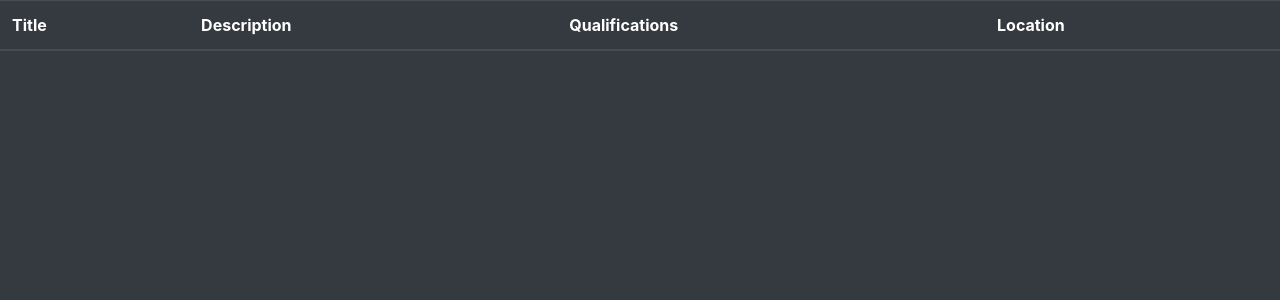
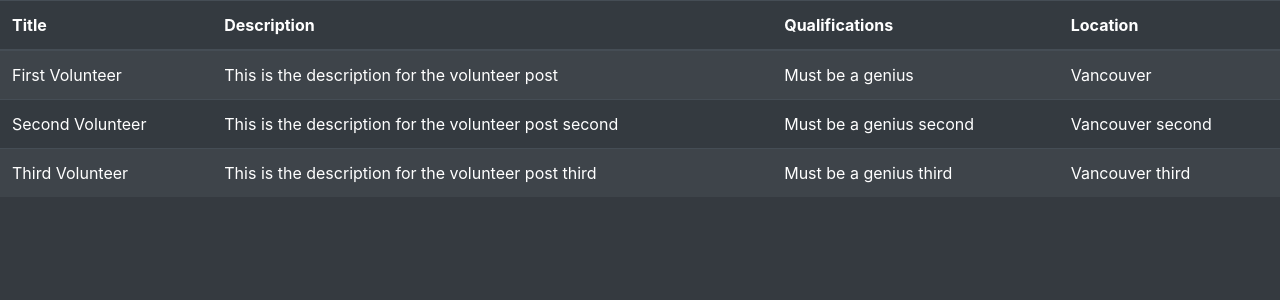
Before and after one commit to volunteerMeProject/volunteerme, a React (Create React App) app: page / in a window 1280 px wide. Shown: the top 300 px of the page. Built offline with nearby package versions, Linux system fonts and the light colour scheme.

Commit message:
Volunteer table dynamically renders volunteer posts

```diff
--- a/src/component/volunteer/VolunteerTable.jsx
+++ b/src/component/volunteer/VolunteerTable.jsx
@@ -5,11 +5,35 @@ class VolunteerTable extends Component {
     volunteerPosts: [],
   }
 
+  async componentDidMount() {
+    const volunteerPosts = [
+      {
+        id: 1,
+        Title: "First Volunteer",
+        Description: "This is the description for the volunteer post",
+        Qualifications: "Must be a genius",
+        Locaion: "Vancouver"
+      },
+      {
+        id: 2,
+        Title: "Second Volunteer",
+        Description: "This is the description for the volunteer post second",
+        Qualifications: "Must be a genius second",
+        Locaion: "Vancouver second"
+      },
+      {
+        id: 3,
+        Title: "Third Volunteer",
+        Description: "This is the description for the volunteer post third",
+        Qualifications: "Must be a genius third",
+        Locaion: "Vancouver third"
+      }
+    ]
+
+    this.setState({ volunteerPosts});
+  }
 
   render() {
-    const style = {
-
-    }
     return (
       <React.Fragment>
         <table className="table table-striped table-dark">
@@ -21,6 +45,16 @@ class VolunteerTable extends Component {
               <th>Location</th>
             </tr>
           </thead>
+          <tbody>
+            {this.state.volunteerPosts.map(volunteerPost => (
+              <tr key={volunteerPost.id}>
+                <td>{volunteerPost.Title}</td>
+                <td>{volunteerPost.Description}</td>
+                <td>{volunteerPost.Qualifications}</td>
+                <td>{volunteerPost.Locaion}</td>
+              </tr>
+            ))}
+          </tbody>
         </table>
       </React.Fragment>
     );
```
